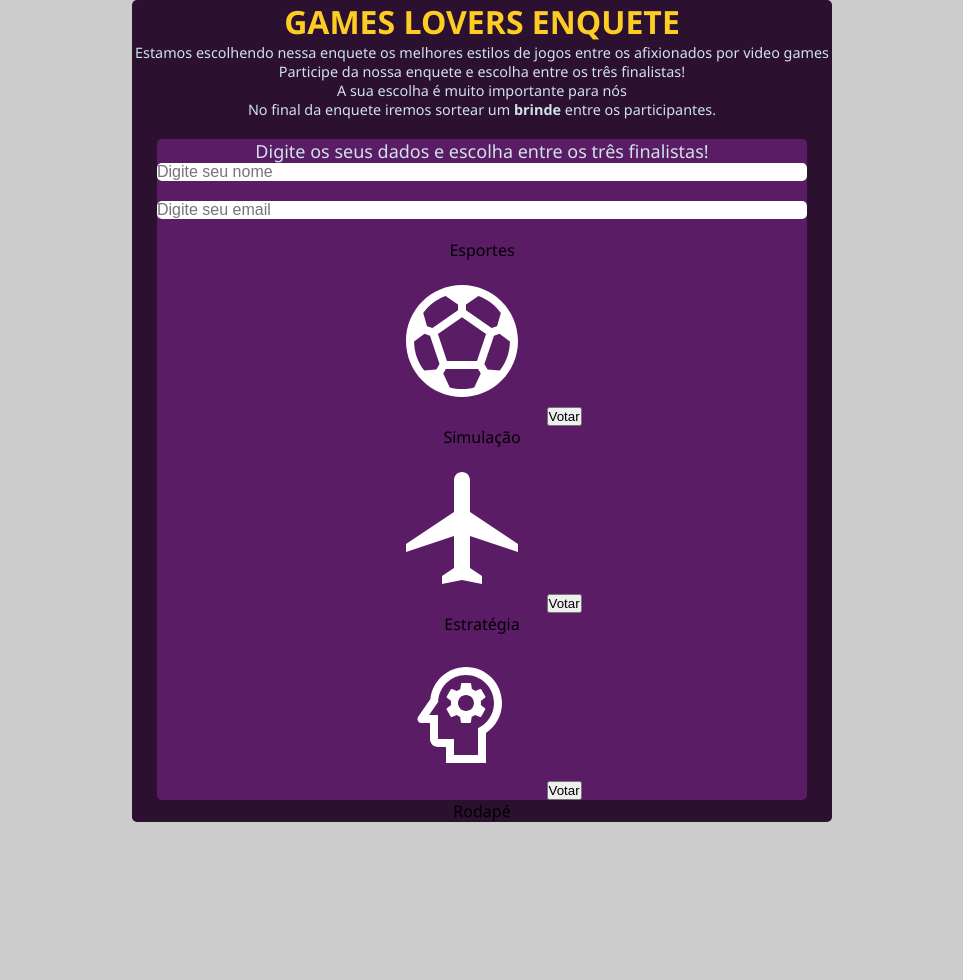
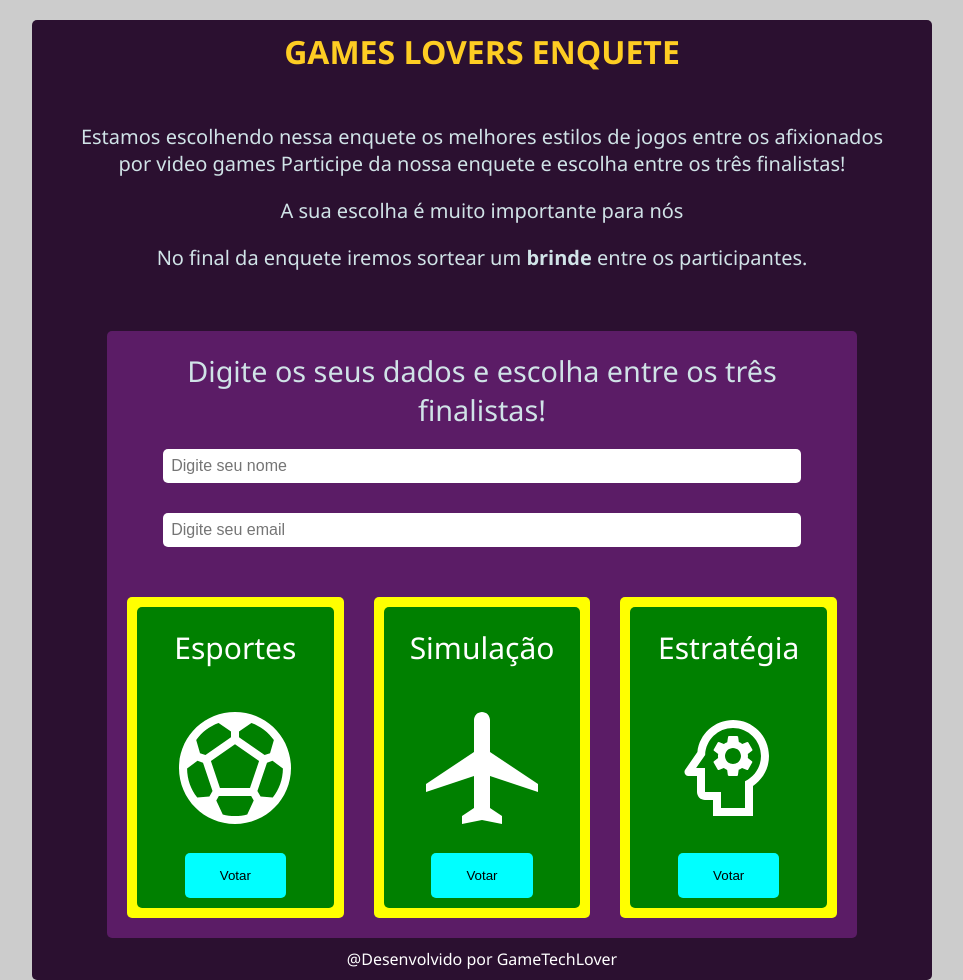
Before and after one commit to stelv29/bootcamp-devjr-modulo01-projeto02, a plain HTML site: page index.html in a window 1280 px wide. Shown: the whole page, without its empty margins (158-1121 px from the left). Before the commit the page ends 822 px from the top, so only its background shows below. Drawn offline with Linux system fonts and the light colour scheme.

Commit message:
closes  #3 - criar base css

```diff
--- a/index.html
+++ b/index.html
@@ -15,11 +15,11 @@
 
         <div class = "header-subtittle">
 
-            <p>Estamos escolhendo nessa enquete os melhores estilos de jogos entre os afixionados por video games Participe da nossa enquete e escolha entre os três finalistas!</p>
+            <p class="texto">Estamos escolhendo nessa enquete os melhores estilos de jogos entre os afixionados por video games Participe da nossa enquete e escolha entre os três finalistas!</p>
 
-            <p>A sua escolha é muito importante para nós</p>
+            <p class="texto">A sua escolha é muito importante para nós</p>
 
-            <p>No final da enquete iremos sortear um <strong>brinde</strong> entre os participantes.</p>
+            <p class="texto">No final da enquete iremos sortear um <strong>brinde</strong> entre os participantes.</p>
 
         </div>
 
@@ -30,15 +30,15 @@
                     </p>
                 </div>
 
-                <form >
+                <div class = "form">
                     <input type="text" placeholder="Digite seu nome" />
                     <input type="email" placeholder="Digite seu email" />
-                </form>
+                </div>
 
-                <div class = "flex-conteiner">
-                    <div class = "box-finalists">
-                        <div class = "box-finalists-intern">
-                            <p>
+                <div class=" votos">
+                    <div class= "caixa-externa">
+                        <div class = "caixa-interna">
+                            <p class="texto-caixa">
                             Esportes
                             </p>
                             <object data="assets/sports_soccer_white.svg" type="image/svg+xml"></object>
@@ -46,30 +46,32 @@
                         </div>
                     </div>
 
-                        <div class ="box-finalists">
-                            <div class = "box-finalists-intern">
-                                    <p>
-                                    Simulação
+
+                    <div class="caixa-externa">
+                        <div class="caixa-interna">
+                            <p class="texto-caixa">                               Simulação
                             </p>
                             <object data="assets/local_airport_white.svg" type="image/svg+xml"></object>
                             <button>Votar</button>
                         </div>
                     </div>
-                        <div class = "box-finalists">
-                            <div class ="box-finalists-intern">
-                                <p>
+
+
+                    <div class="caixa-externa">
+                           <div class="caixa-interna">
+                            <p class="texto-caixa">
                                 Estratégia
                             </p>
                                 <object data="assets/psychology_white.svg" type="image/svg+xml"></object>
                                 <button>Votar</button>
+                        </div>
+                    </div>
+
 
                 </div>
             </div>
-
-                </div>
-            </div>
-            <div>
-                Rodapé
+            <div class="rodape">
+                @Desenvolvido por GameTechLover
             </div>
 
         </div>
--- a/style.css
+++ b/style.css
@@ -6,51 +6,99 @@
 body{
     font-family: 'Segoe UI', Tahoma, Geneva, Verdana, sans-serif;
     background-color: #CCCCCC;
-
+    margin-top: 20px;
 }
 
 .conteiner{
     background-color: #2B1030;
-    width: 700px;
+    width: 900px;
     margin: auto;
     border-radius: 5px;
-    overflow: hidden;
-    text-align: center;
-}
-
-.header-tittle{
-    color: #FECD23;
     text-align: center;
 
 }
 
+.header-tittle{
+    padding: 10px;
+    color: #FECD23;
+    overflow: hidden;
+}
+
 .header-subtittle{
-    font-size: 0.9rem;
     color: #D0E3E7;
     text-align: center;
+    font-size: 20px;
+    padding: 30px;
 }
 
+.texto{
+    padding: 10px;
+}
 .conteiner-intern{
     background-color: #5B1C66;
     margin: auto;
-    width: 650px;
+    width: 750px;
     border-radius: 5px;
 }
 
 .tittle{
     color: #D0E3E7;
     text-align: center;
-    font-size: 18px;
+    font-size: 1.8rem;
     margin-top: 20px;
+    padding: 20px;
+
 }
 
-form input{
-    width: 100%;
+.form{
+
     display: block;
-    padding: none;
-    margin-bottom: 20px;
+    align-items: center;
+
+}
+
+input{
+    margin-bottom: 30px;
+    padding: 8px;
     border: none;
     border-radius: 5px;
     font-size: 16px;
+    width: 85%;
+}
+ .votos{
+    padding: 20px;
+    display: flex;
+    justify-content: space-between;
+    gap: 30px;
 
+ }
+.caixa-externa{
+    background-color: yellow ;
+    padding: 10px;
+    border-radius: 5px;
 }
+.caixa-interna{
+    background-color: green;
+    border-radius: 5px;
+}
+
+button{
+    background-color: aqua;
+    padding: 15px 35px;
+    margin-bottom: 10px;
+    border: none;
+    border-radius: 5px;
+    cursor: pointer;
+}
+
+.texto-caixa{
+    color: white;
+    padding: 20px;
+    font-size: 30px;
+}
+
+
+.rodape{
+    color: white;
+    padding: 10px;
+}
```
Lines whose indentation alone changed are shown as unchanged.
